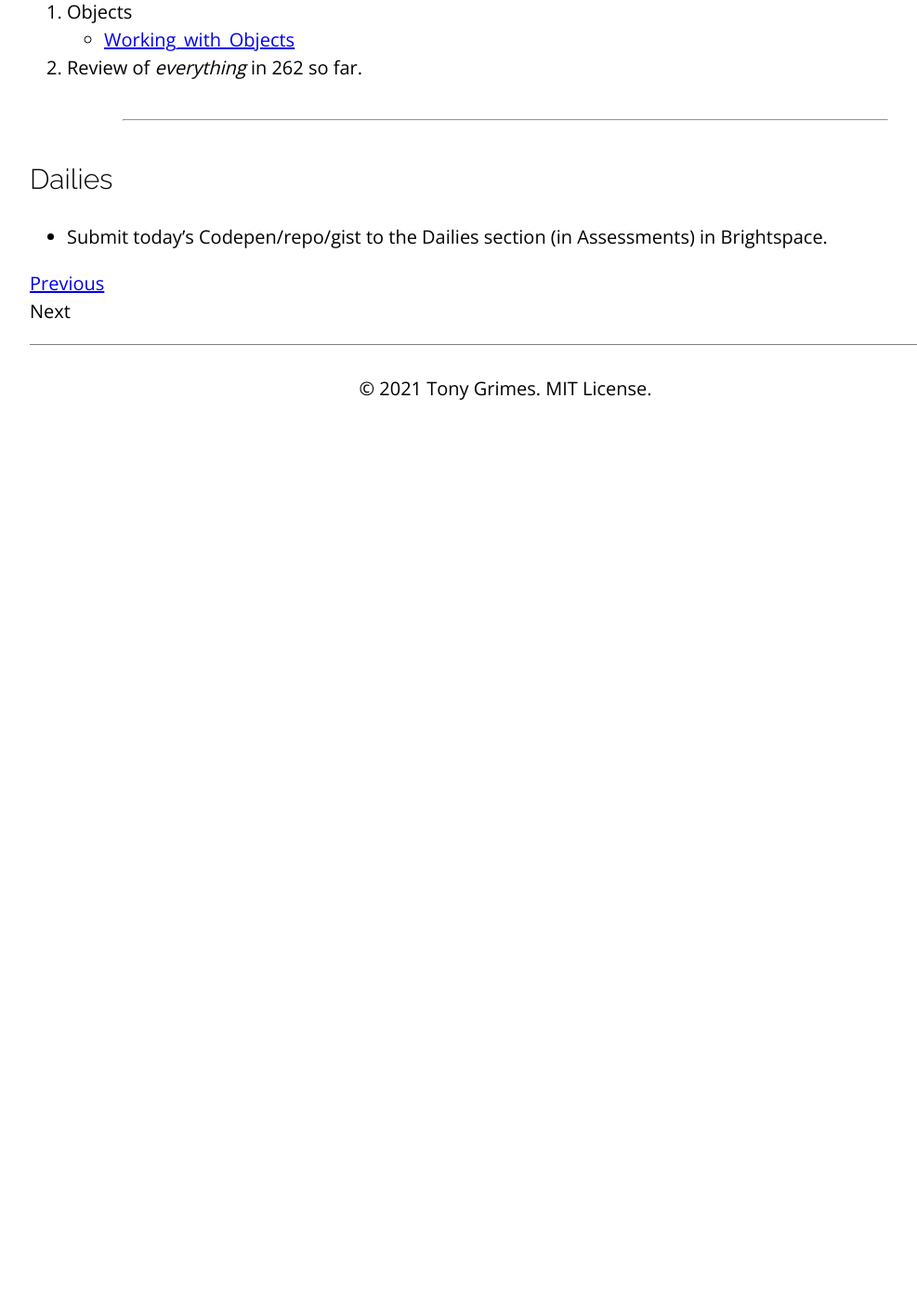
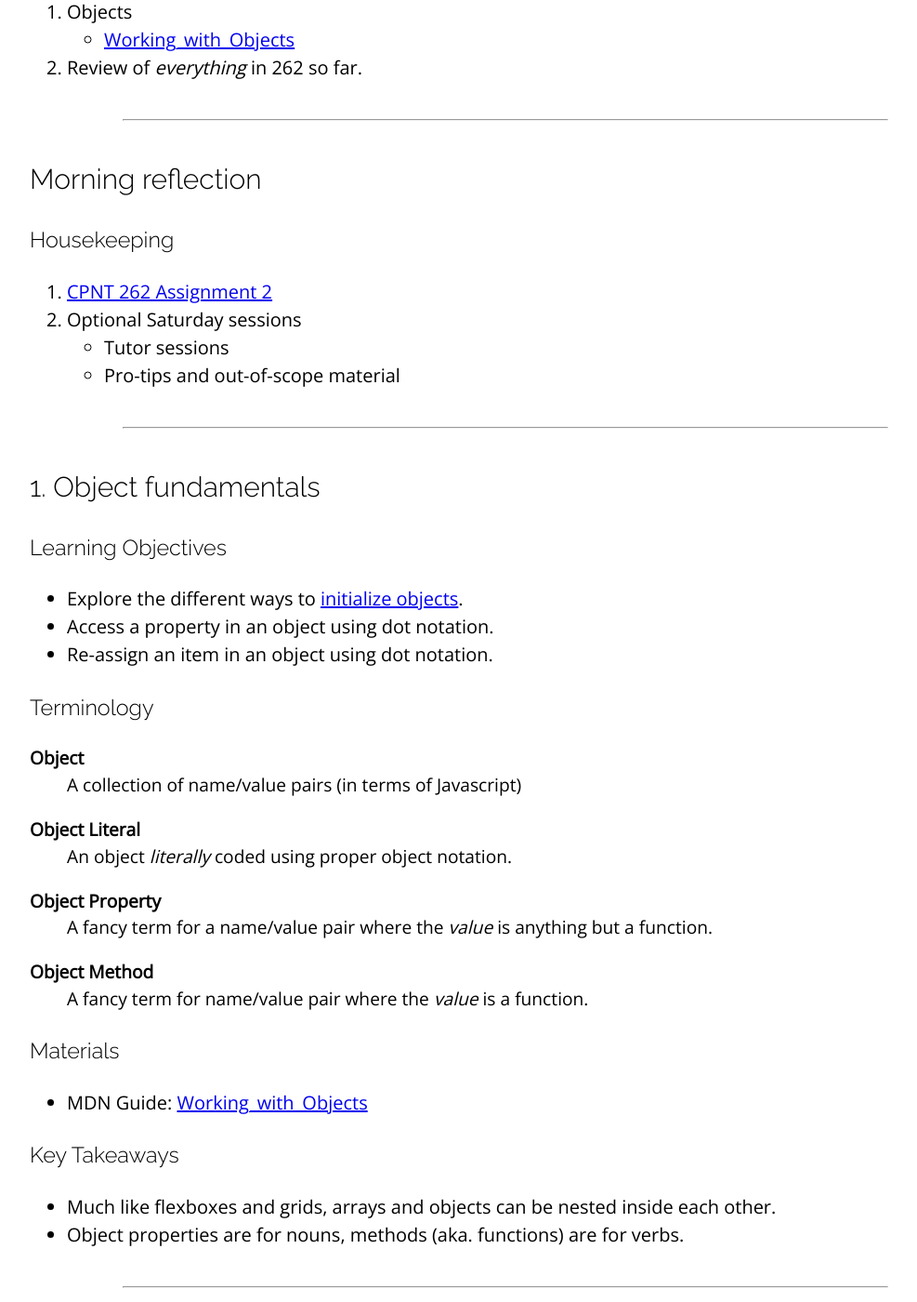
Before and after one commit to sait-wbdv/winter-2021, a Jekyll site: the page built from _posts/2021-02-18-objects-review.md, in a window 1280 px wide and 1400 px high, scrolled down 593 px. Shown: the whole window at 93% size, without its empty margins (96-1083 px from the left). Built offline with Jekyll 4.4.1, drawn with Linux system fonts in a browser that asks for light colours; nearby versions of some CDN libraries; before the commit the page ends 1058 px from its top, so only the background shows below that; some of the changed text lies outside the part shown.

Commit message:
added W6F

```diff
--- a/_posts/2021-02-18-objects-review.md
+++ b/_posts/2021-02-18-objects-review.md
@@ -10,37 +10,84 @@ categories: cpnt262
 2. Review of _everything_ in 262 so far.
 
 ---
-{% comment %}
 
 ## Morning reflection
 ### Housekeeping
+1. [CPNT 262 Assignment 2](https://github.com/sait-wbdv/assessments/tree/master/cpnt262/assignment-2)
+2. Optional Saturday sessions
+    - Tutor sessions
+    - Pro-tips and out-of-scope material
 
 ---
 
-## 1. Lecture/Live-code
+## 1. Object fundamentals
 ### Learning Objectives
+- Explore the different ways to [initialize objects](https://developer.mozilla.org/en-US/docs/Web/JavaScript/Reference/Operators/Object_initializer).
+- Access a property in an object using dot notation.
+- Re-assign an item in an object using dot notation.
+
 ### Terminology
+Object
+: A collection of name/value pairs (in terms of Javascript)
+
+Object Literal
+: An object _literally_ coded using proper object notation.
+
+Object Property
+: A fancy term for a name/value pair where the _value_ is anything but a function.
+
+Object Method
+: A fancy term for name/value pair where the _value_ is a function.
+
 ### Materials
+- MDN Guide: [Working_with_Objects](https://developer.mozilla.org/en-US/docs/Web/JavaScript/Guide/Working_with_Objects)
+
 ### Key Takeaways
+- Much like flexboxes and grids, arrays and objects can be nested inside each other.
+- Object properties are for nouns, methods (aka. functions) are for verbs.
 
 ---
 
-## 2. Lecture/Live-code
+## 2. Course Review
 ### Learning Objectives
-### Terminology
+- Revisit the relationship between the Javascript runtime and the environment it runs in.
+  - DOM things (example: `document`.things)
+  - Core modules (example: `Math`.things)
+- Revisit the Javascript data types covered until this point.
+  - primitive types
+    - `undefined`
+    - `null`
+    - `number`
+    - `string`
+    - `boolean`
+  - complex types
+    - `array`
+    - `object`
+  - structures
+    - conditional statements
+- Build a literal JS object of a thing of your choice. Incorporate each of the following data types:
+  - `number`
+  - `string`
+  - `array`
+  - nested `object`
+  - `null`
+- Use a conditional statement to output a message (either to the console or an HTML page) that changes based on your object properties.
+
 ### Materials
-### Key Takeaways
+- For inspiration: [Name Generator](https://acidtone.github.io/namor/?adjectives=true) (now with adjectives!)
 
 ---
 
 ## Open lab-time
+1. Assignment 2
+2. Portfolio things (Final Presentations -> 2 months away!)
 
 ---
 
 ### Tony's goals for Lab-Time
+- Terminology data structure
 
 ---
-{% endcomment %}
 
 ## Dailies
 - Submit today's Codepen/repo/gist to the Dailies section (in Assessments) in Brightspace.
```
Also changed, not shown: index.md (+2 -2 lines).
